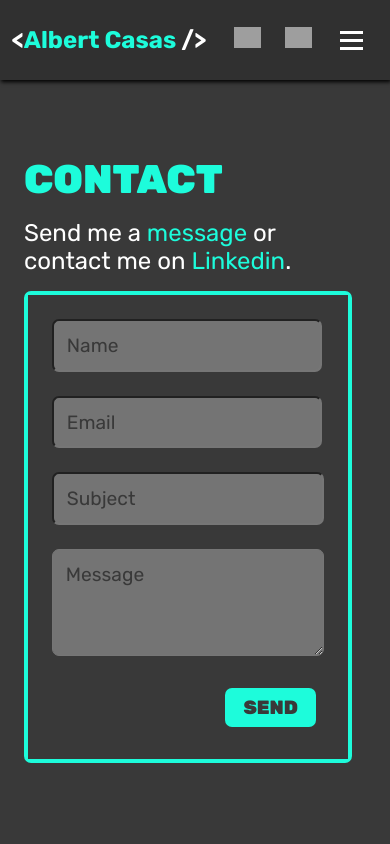
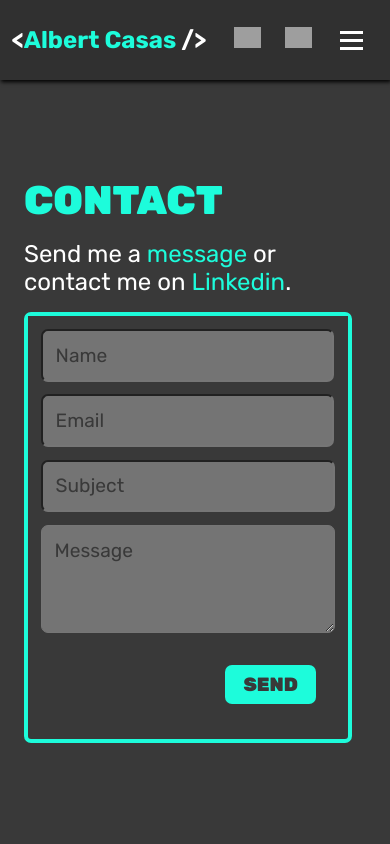
Before and after one commit to AlbertCasas/portfolio, a Vue app: page /contact in a window 390 px wide. Shown: the top 844 px of the page. Built offline with nearby package versions, Linux system fonts and the light colour scheme; grey boxes are pictures that could not be loaded.

Commit message:
responsive

```diff
--- a/src/views/ContactView.vue
+++ b/src/views/ContactView.vue
@@ -309,9 +309,14 @@ const sendMessage = () => {
         max-width: 25rem;
     }
 
+    .input {
+        margin: .8rem .8rem 0 .8rem;
+    }
+
     .name-email .input {
-        width: 20rem;
+        width: 21.5rem;
     }
+
 
 }
 
@@ -329,7 +334,7 @@ const sendMessage = () => {
     }
 
     .name-email .input {
-        width: 15rem;
+        width: 16.5rem;
     }
 
     .err-msg {
```
